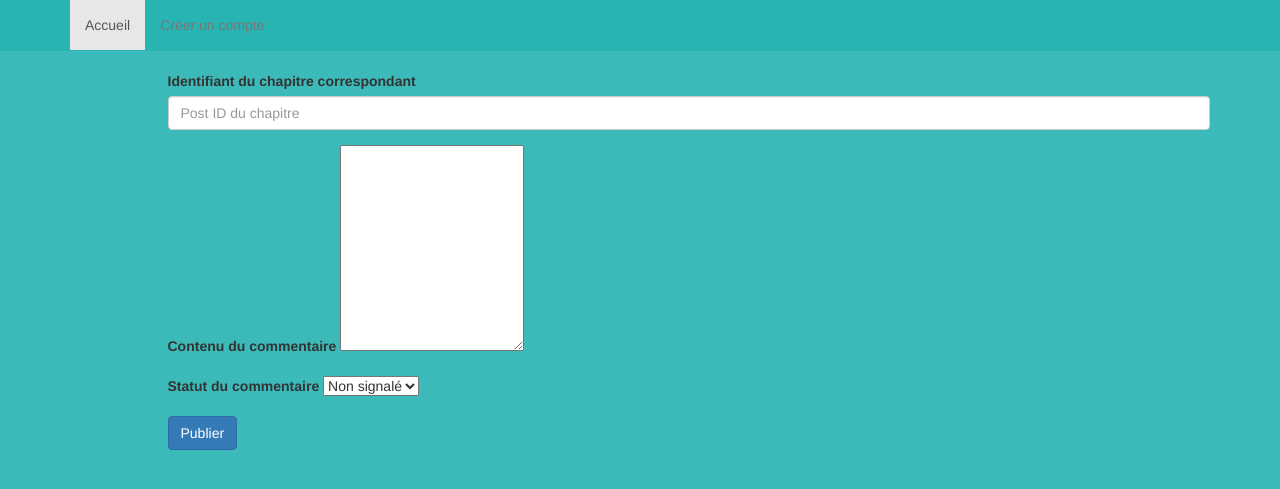
After one commit to Ilvedia/Projet4, a PHP site: template view/backend/editCommentView.php in a window 1280 px wide. The commit adds this page. Shown: the top 489 px of the page. Run offline with PHP 8.4, Linux system fonts and the light colour scheme; the template is opened without the code that fills it, so the values that code supplies are empty.

Commit message:
Ajout de la page pour l'édition des commentaires et du bouton pour leur signalement

```diff
--- a/controller/frontend.php
+++ b/controller/frontend.php
@@ -14,14 +14,13 @@ function listPosts()
     require('view/frontend/listPostsView.php');
 }
 
-
 //AFFICHE UN ARTICLE
 function post($post_id = null, $message = null)
-//Passage en option de l'id chapitre et du message pour le signalement de commentaire
+//Passage en option de l'id article et du message pour le signalement de commentaire
 {
     $postManager = new PostManager();
     $commentManager = new CommentManager();
-    //Dans le cas ou un commentaire a été signalé $postId contient l'id de l'article
+    //Dans le cas ou un commentaire a été signalé $post_id contient l'id de l'article
     if(isset($post_id)){
         $_GET['id'] = $post_id;
     }
--- /dev/null
+++ b/view/backend/editCommentView.php
@@ -0,0 +1,24 @@
+<?php $title = 'Editer un commentaire';
+
+ob_start(); ?>
+
+    <form action="index.php?action=editComment&id=<?php echo $comment['id'] ?>" method="post" enctype="multipart/form-data">
+        <div class="form-group">
+            <label for="title">Identifiant du chapitre correspondant</label>
+            <input type="varchar" class="form-control" id="post_id" name="post_id" placeholder="Post ID du chapitre" value="<?php echo $comment['id'];?>" required>
+        </div>
+        <div class="form-group">
+            <label for="postContent">Contenu du commentaire</label>
+            <textarea id="postContent" name="content" rows="10"><?php echo $comment['comment']; ?></textarea>
+        </div>
+        <div class="form-group">
+            <label for="status">Statut du commentaire</label>
+            <select class="custom-select" name="status">
+                <option selected value="valid">Non signalé</option>
+                <option value="warning">Signalé</option>
+            </select>
+        </div>
+        <button id="postButton" type="submit" class="btn btn-primary">Publier</button>
+    </form>
+<?php $content = ob_get_clean();
+require ('view/backend/template.php');?>
```
Also changed, not shown: controller/backend.php (+6 -3 lines), index.php (+10 -1 lines), model/CommentManager.php (+8 -6 lines), view/backend/manageCommentsView.php (+10 -1 lines), view/frontend/postView.php (+8 -1 lines).
